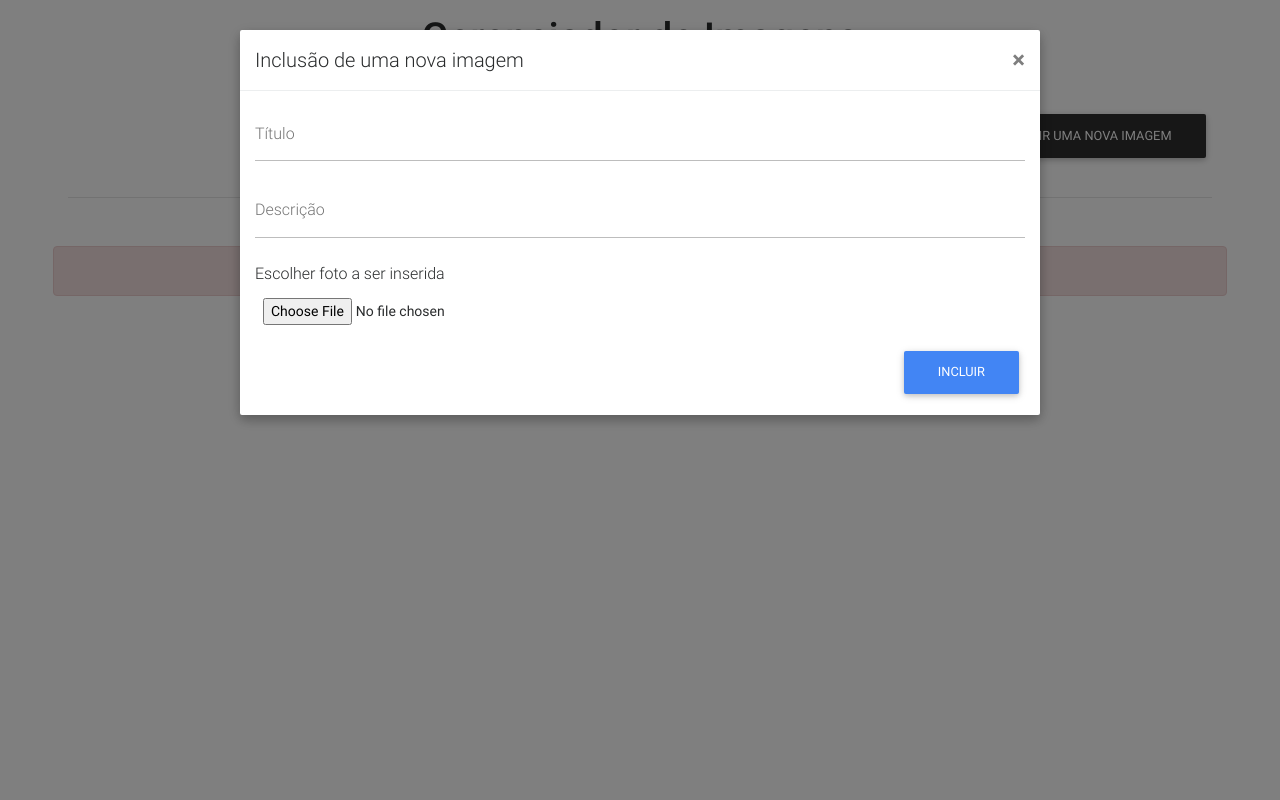
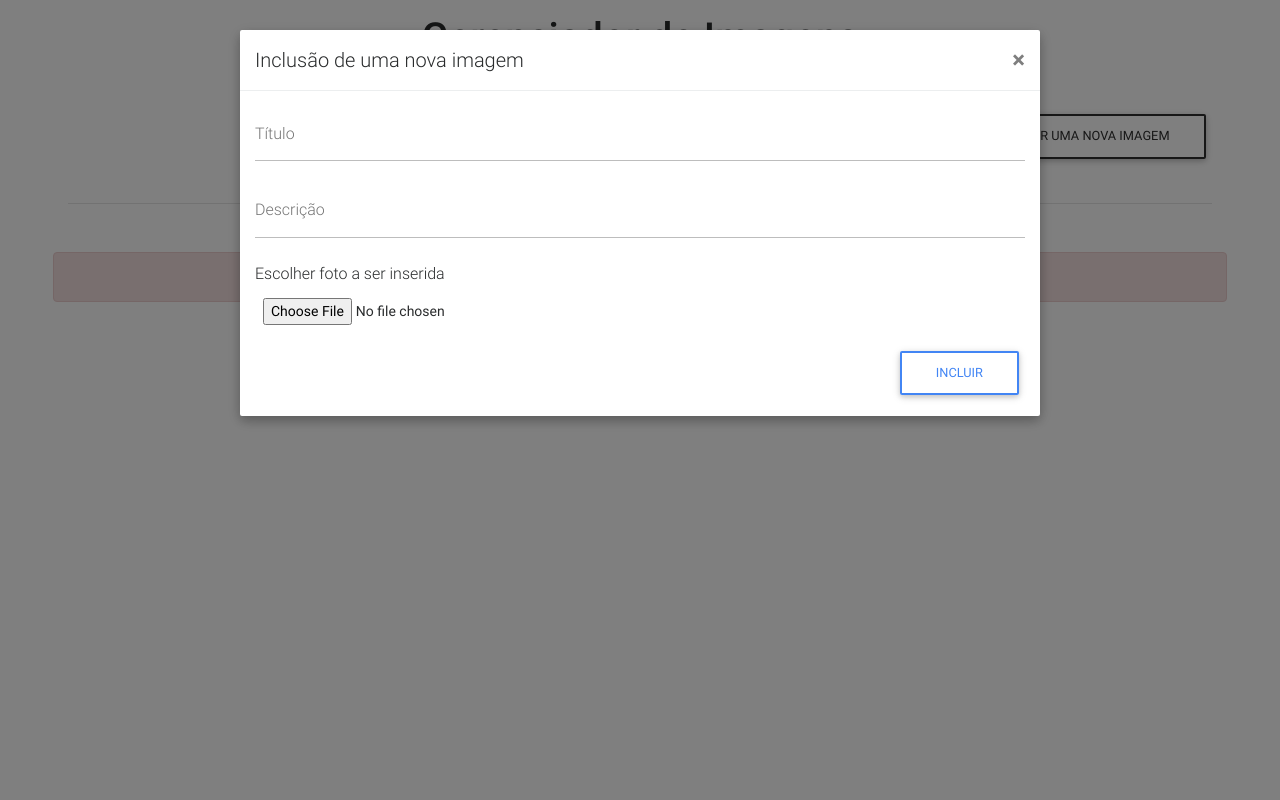
Before and after one commit to DenisMagno/gerenciadorImagens, a CodeIgniter app: page /gerenciadorImagens/index.php/imagem/index in a window 1280 px wide, after a click on "INCLUIR UMA NOVA IMAGEM". Run offline with CodeIgniter, Linux system fonts and the light colour scheme; data that the repository does not hold is empty.

Commit message:
Atualização dos botões das views #2

```diff
--- a/application/views/galeria.php
+++ b/application/views/galeria.php
@@ -25,7 +25,7 @@
 					</div>
 				</div>
 
-				<button type="button" class="btn btn-primary" data-toggle="modal" data-target="#modalEdicao<?= $key ?>"><i class="fa fa-edit" aria-hidden="true"></i> Editar</button>
+				<button type="button" class="btn btn-outline-primary" data-toggle="modal" data-target="#modalEdicao<?= $key ?>"><i class="fa fa-edit" aria-hidden="true"></i> Editar</button>
 				<!-- ModalEdição -->
 				<div class="modal fade" id="modalEdicao<?= $key ?>" tabindex="-1" role="dialog" aria-labelledby="modalEdicao<?= $key ?>Label" aria-hidden="true">
 					<div class="modal-dialog modal-lg" role="document">
@@ -50,14 +50,14 @@
 										<label for="inputDescricao">Descrição</label>
 									</div>
 
-									<button type="submit" class="btn btn-primary" name="incluir">Editar</button>
+									<button type="submit" class="btn btn-outline-primary" name="incluir">Editar</button>
 								</form>
 							</div>
 						</div>
 					</div>
 				</div>
 
-				<button type="button" class="btn btn-danger float-right" data-toggle="modal" data-target="#modalExclusao<?= $key ?>"><i class="fa fa-close" aria-hidden="true"></i> Excluir</button>
+				<button type="button" class="btn btn-outline-danger float-right" data-toggle="modal" data-target="#modalExclusao<?= $key ?>"><i class="fa fa-close" aria-hidden="true"></i> Excluir</button>
 				<!-- ModalExclusão -->
 				<div class="modal fade" id="modalExclusao<?= $key ?>" tabindex="-1" role="dialog" aria-labelledby="modalExclusao<?= $key ?>Label" aria-hidden="true">
 					<div class="modal-dialog modal-lg text-center" role="document">
@@ -74,12 +74,13 @@
 							<form name="exclusao" method="POST" action="<?= base_url("imagem/excluirImagem")?>">
 								<input type="hidden" name="id" value="<?= $imagens[$key]['id'] ?>">
 
-								<button type="submit" class="btn btn-success col-md-3" name="confirmar">Confirmar</button>
+								<button type="submit" class="btn btn-outline-success col-md-3" name="confirmar">Confirmar</button>
 							</form>
-							<button type="button" class="btn btn-danger col-md-3 mx-auto" name="cancelar" data-dismiss="modal">Cancelar</button>
+							<button type="button" class="btn btn-outline-danger col-md-3 mx-auto" name="cancelar" data-dismiss="modal">Cancelar</button>
 						</div>
 					</div>
 				</div>
+				<hr>
 
 			</figure>
 		<?php }} else { ?>
--- a/application/views/inclusaoImagem.php
+++ b/application/views/inclusaoImagem.php
@@ -1,7 +1,7 @@
 <h1 class="text-center h1 mt-3">Gerenciador de Imagens</h1>
 <div class="container-inclusao col-md-11 mx-auto mt-5 text-right">
-	<button type="button" class="btn btn-elegant" data-toggle="modal" data-target="#modalInclusao"><i class="fa fa-download" aria-hidden="true"></i> Incluir uma nova imagem</button>
-	<h6 class="text-center">Clique nas imagens para aumentar seu tamanho!</h6>
+	<button type="button" class="btn btn-outline-elegant" data-toggle="modal" data-target="#modalInclusao"><i class="fa fa-download" aria-hidden="true"></i> Incluir uma nova imagem</button>
+	<h5 class="text-center h5">Clique nas imagens para aumentar seu tamanho!</h5>
 
 	<?php if (isset($mensagem['erro'])){ ?>
 		<div class="col-md-12 alert alert-danger text-center mt-3" role="alert">
@@ -39,7 +39,7 @@
 							<input type="file" name="endereco" class="form-control-file form-control-sm" id="arquivoInput" required>
 						</div>
 
-						<button type="submit" class="btn btn-primary" name="incluir">Incluir</button>
+						<button type="submit" class="btn btn-outline-primary" name="incluir">Incluir</button>
 					</form>
 				</div>
 			</div>
```
